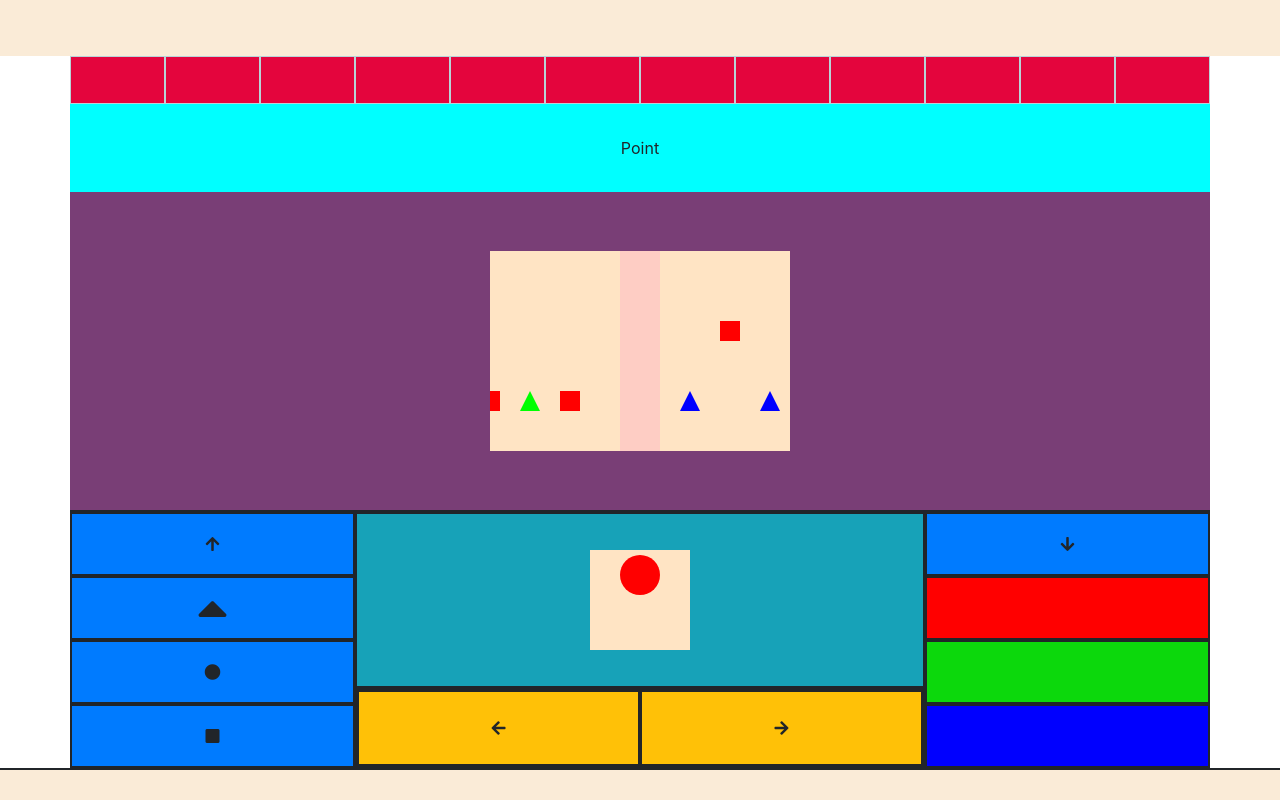
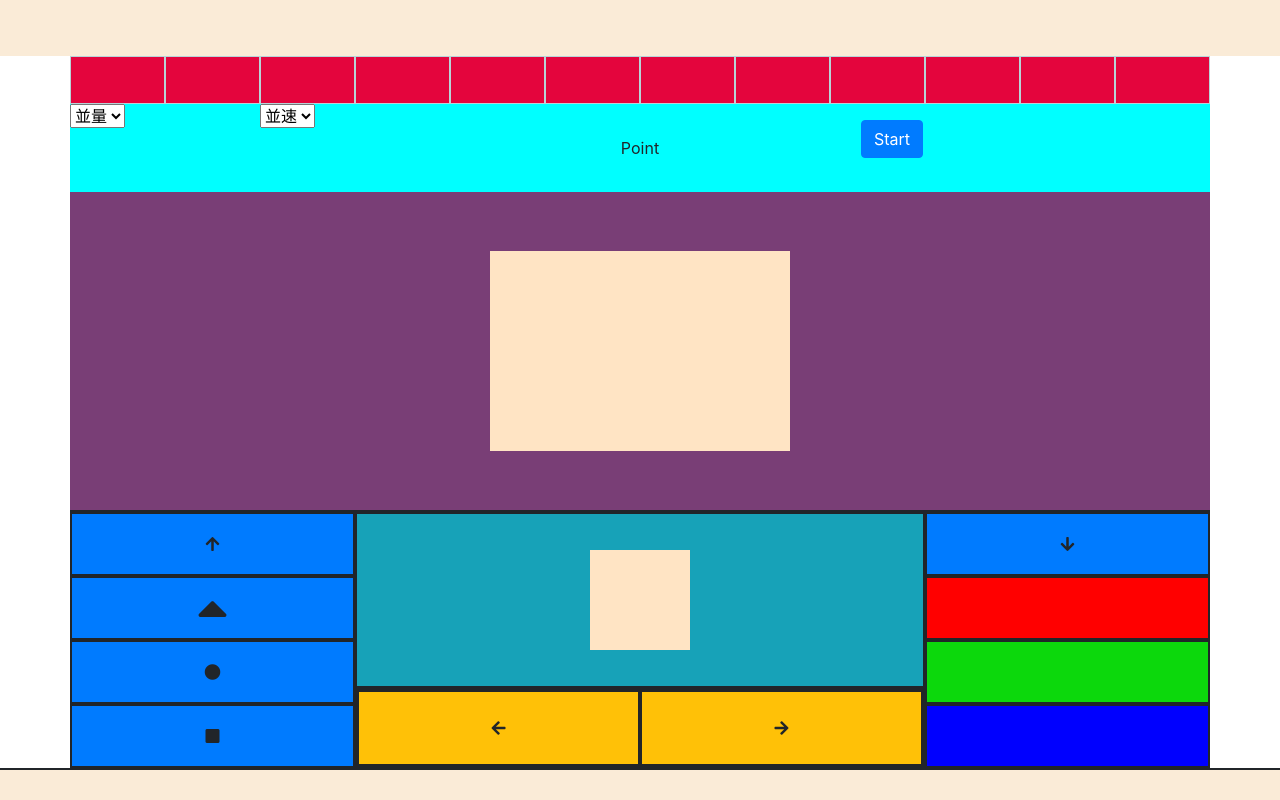
Before and after one commit to sumiship/ActionGame, a plain HTML site: page index.html in a window 1280 px wide. Drawn offline with nearby package versions, Linux system fonts and the light colour scheme.

Commit message:
compleated

```diff
--- a/index.html
+++ b/index.html
@@ -26,10 +26,7 @@
 
   <body>
     <header style="height: 7vh; background-color: antiquewhite"></header>
-    <main
-      class="container"
-      style="height: 89vh; background-color: rgb(159, 192, 69)"
-    >
+    <main class="container" style="height: 89vh">
       <div class="row" style="height: 17vh; background-color: aqua">
         <div class="col">
           <div class="row" style="height: 6vh">
@@ -47,9 +44,41 @@
             <div id="life12" class="life col-1"></div>
           </div>
           <div class="row" style="height: 11vh">
-            <p style="margin: 0 auto; line-height: 11vh">
-              <span id="score"></span>Point
+            <div class="col-2" style="padding: 0">
+              <select
+                id="amount"
+                class="form-select"
+                aria-label="Default select example"
+              >
+                <option selected value="1">並量</option>
+                <option value="2">多量</option>
+                <option value="0">少量</option>
+              </select>
+            </div>
+            <div class="col-2" style="padding: 0">
+              <select
+                id="speed"
+                class="form-select"
+                aria-label="Default select example"
+              >
+                <option selected value="1">並速</option>
+                <option value="2">速い</option>
+                <option value="0">遅い</option>
+              </select>
+            </div>
+            <p class="col-4" style="line-height: 11vh; text-align: center">
+              <strong><span id="score"></span></strong> Point
             </p>
+            <div class="col-4" style="height: 11vh">
+              <button
+                id="start"
+                type="button"
+                class="btn btn-primary"
+                style="margin: 2vh"
+              >
+                Start
+              </button>
+            </div>
           </div>
         </div>
       </div>
--- a/js/main.js
+++ b/js/main.js
@@ -1,18 +1,29 @@
 "use strict";
 
 {
+  const canvas1 = document.getElementById("canvas1");
+  const canvas2 = document.getElementById("canvas2");
+
+  const ctx = canvas1.getContext("2d");
+  const ctx2 = canvas2.getContext("2d");
+  ctx.translate(150, 100);
+
+  const moto = () => {
     let life = 12;
     let score = 0;
+    let aod = 0;
 
-  const canvas1 = document.getElementById("canvas1");
-  const canvas2 = document.getElementById("canvas2");
-  // if (typeof canvas.getContext === "undefined") {
-  //   return;
-  // }
-  const ctx = canvas1.getContext("2d");
-  const ctx2 = canvas2.getContext("2d");
-  ctx2.save();
-  ctx.translate(150, 100);
+    let amount = document.getElementById("amount").value;
+    let speed = document.getElementById("speed").value;
+
+    let Amount = 120 - 30 * amount;
+    let Speed = 0.3 + 0.3 * speed;
+
+    document.getElementById("score").innerHTML = score;
+    for (let t = 1; t <= 12; t++) {
+      document.getElementById("life" + String(t)).style.backgroundColor =
+        "rgb(228, 5, 61)";
+    }
 
     class Enemy {
       constructor(x, y, shape, color) {
@@ -171,9 +182,12 @@
 
     {
       const shot = (attack, lr) => {
+        if (aod == 1) {
+          return;
+        }
         let enemy_us;
         let enemy_lr;
-      enemies.forEach(function (enemy, index) {
+        enemies.some(function (enemy, index) {
           enemy_us = "u";
           enemy_lr = 1;
           if (enemy.y === 50) {
@@ -190,7 +204,7 @@
           ) {
             score++;
             removeId.push(index);
-          return;
+            return true;
           }
         });
       };
@@ -211,7 +225,7 @@
         ctx.clearRect(-150, -100, canvas1.width, canvas1.height);
         ctx.fillStyle = "rgba(251, 154, 196, 0.3)";
         ctx.fillRect(-20, -100, 40, 200);
-      if (loop % 20 == 0) {
+        if (loop % Amount == 0) {
           addEnemy();
         }
         enemies.forEach(function (enemy, index) {
@@ -224,7 +238,7 @@
                 "life" + String(life + 1)
               ).style.backgroundColor = "rgb(67, 64, 62)";
             } else {
-            enemy.x += 1;
+              enemy.x += Speed;
             }
           } else {
             if (enemy.x <= 30) {
@@ -234,7 +248,7 @@
                 "life" + String(life + 1)
               ).style.backgroundColor = "rgb(67, 64, 62)";
             } else {
-            enemy.x -= 1;
+              enemy.x -= Speed;
             }
           }
         });
@@ -243,12 +257,34 @@
         });
         removeId = [];
         loop++;
-      var id = setTimeout(game, 50);
-      if (loop > 1000 || life == 0) {
+        var id = setTimeout(game, 20);
+        if (loop > 10000 || life == 0) {
           clearTimeout(id);
+          document.getElementById("start").innerHTML = "Restart";
+          document.getElementById("start").disable = false;
+          document.getElementById("start").style.opacity = "1";
+          aod = 1;
+          ctx.fillStyle = "rgba(0, 0, 0, 0.6)";
+          ctx.fillRect(-150, -100, 300, 200);
+          ctx.font = "serif 30px";
+          ctx.fillStyle = "#f00";
+          ctx.textAlign = "center";
+          ctx.textBaseline = "middle";
+          if (life == 0) {
+            ctx.fillText("GameOver", 0, 0);
+          } else {
+            ctx.fillText("すごい！生き残り！", 0, 0);
+          }
         }
       };
 
       game();
     }
+  };
+
+  document.getElementById("start").addEventListener("click", () => {
+    document.getElementById("start").disabled = true;
+    document.getElementById("start").style.opacity = "0.4";
+    moto();
+  });
 }
```
Lines whose indentation alone changed are shown as unchanged.
